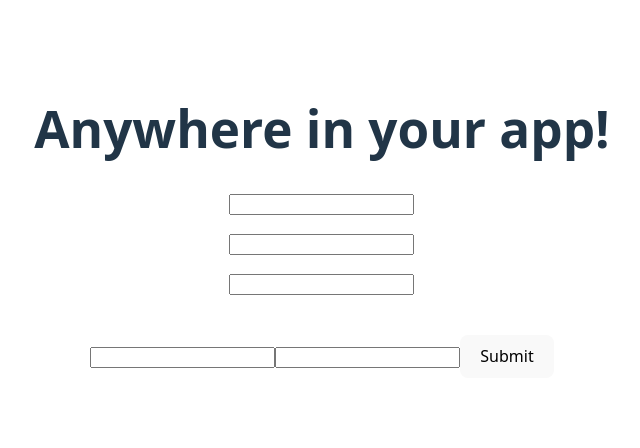
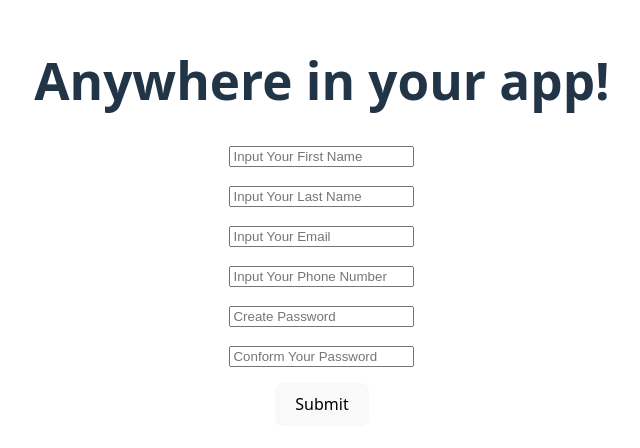
Before and after one commit to TejaswiniBeleshe/new-account-form, a React (Vite) app: page / in a window 1280 px wide. Shown: the part 178-626 px from the top of the page, without its empty margins (318-958 px from the left). Built offline with nearby package versions, Linux system fonts and the light colour scheme.

Commit message:
Validate inputs

```diff
--- a/src/components/Profile/ProfilePage.jsx
+++ b/src/components/Profile/ProfilePage.jsx
@@ -11,20 +11,20 @@ const ProfilePage = () => (
 
         // checl first name
         if(!values.fname || values.fname.trim() === ""){
-            errors.fname = "Required"
+            errors.fname = "First name Required"
         }else if(values.fname.length <= 2){
             errors.fname = "First name must be at least 4 characters"
         }
 
         // check last name
         if(!values.lname || values.fname.trim() === ""){
-            errors.fname = "Required"
+            errors.fname = "Last name Required"
         }
 
 
         // check email
         if (!values.email || values.email.trim() === "") {
-          errors.email = 'Required';
+          errors.email = 'Email Required';
         } else if (
           !/^[A-Z0-9._%+-]+@[A-Z0-9.-]+\.[A-Z]{2,}$/i.test(values.email)
         ) {
@@ -33,7 +33,7 @@ const ProfilePage = () => (
 
         // check phone number
         if(!values.phoneNum || values.phoneNum.trim() === ""){
-            errors.phoneNum = "Required"
+            errors.phoneNum = "Phone number Required"
         }else if(!/^\d{10}$/.test(values.phoneNum)){
             // checking phone number contains exactly 10 digits
             errors.phoneNum = 'Invalid phone number'
@@ -41,7 +41,7 @@ const ProfilePage = () => (
 
         // check password
         if(!values.password || values.password.trim() === ""){
-            errors.password="Required"
+            errors.password="password Required"
         }else if(values.password.length<8){
             errors.password = "Password must be at least 8 characters"
         }
@@ -77,36 +77,63 @@ const ProfilePage = () => (
           <input
             type="text"
             name="fname"
+            placeholder='Input Your First Name'
             onChange={handleChange}
             onBlur={handleBlur}
             value={values.fname}
         />
         <p>{errors.fname && touched.fname && errors.fname}</p>
+
         <input
             type="text"
             name="lname"
+            placeholder="Input Your Last Name"
             onChange={handleChange}
             onBlur={handleBlur}
             value={values.lname}/>
         <p>{errors.lname && touched.lname && errors.lname}</p>
+
           <input
             type="email"
             name="email"
+            placeholder="Input Your Email"
             onChange={handleChange}
             onBlur={handleBlur}
             value={values.email}
           />
           <p>{errors.email && touched.email && errors.email}</p>
-          <br/>
-          <input type="text" />
+
+          <input
+           type="text"
+           name="phoneNum"
+           placeholder="Input Your Phone Number"
+           onChange={handleChange}
+           onBlur={handleBlur}
+           value={values.phoneNum}
+            />
+
+           <p>{errors.phoneNum && touched.phoneNum && errors.phoneNum}</p>
+
           <input
             type="password"
             name="password"
+            placeholder="Create Password"
             onChange={handleChange}
             onBlur={handleBlur}
             value={values.password}
           />
-          {errors.password && touched.password && errors.password}
+          <p>{errors.password && touched.password && errors.password}</p>
+
+          <input
+          type="password"
+          name="conformpassword"
+          placeholder="Conform Your Password"
+          onChange={handleChange}
+          onBlur={handleBlur}
+          value={values.conformPassword} />
+         <p>{errors.conformPasswordf && touched.conformPassword && errors.conformPassword}</p>
+
+
           <button type="submit" disabled={isSubmitting}>
             Submit
           </button>
```
